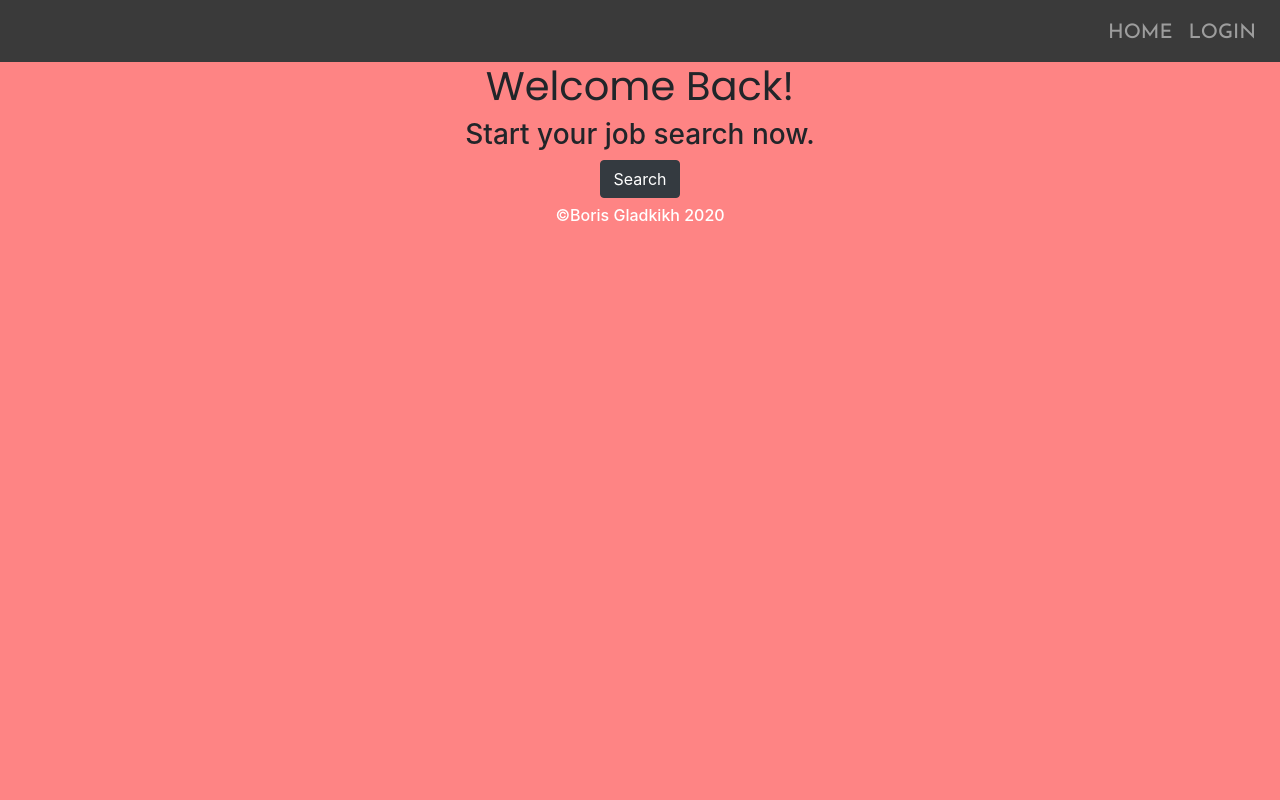
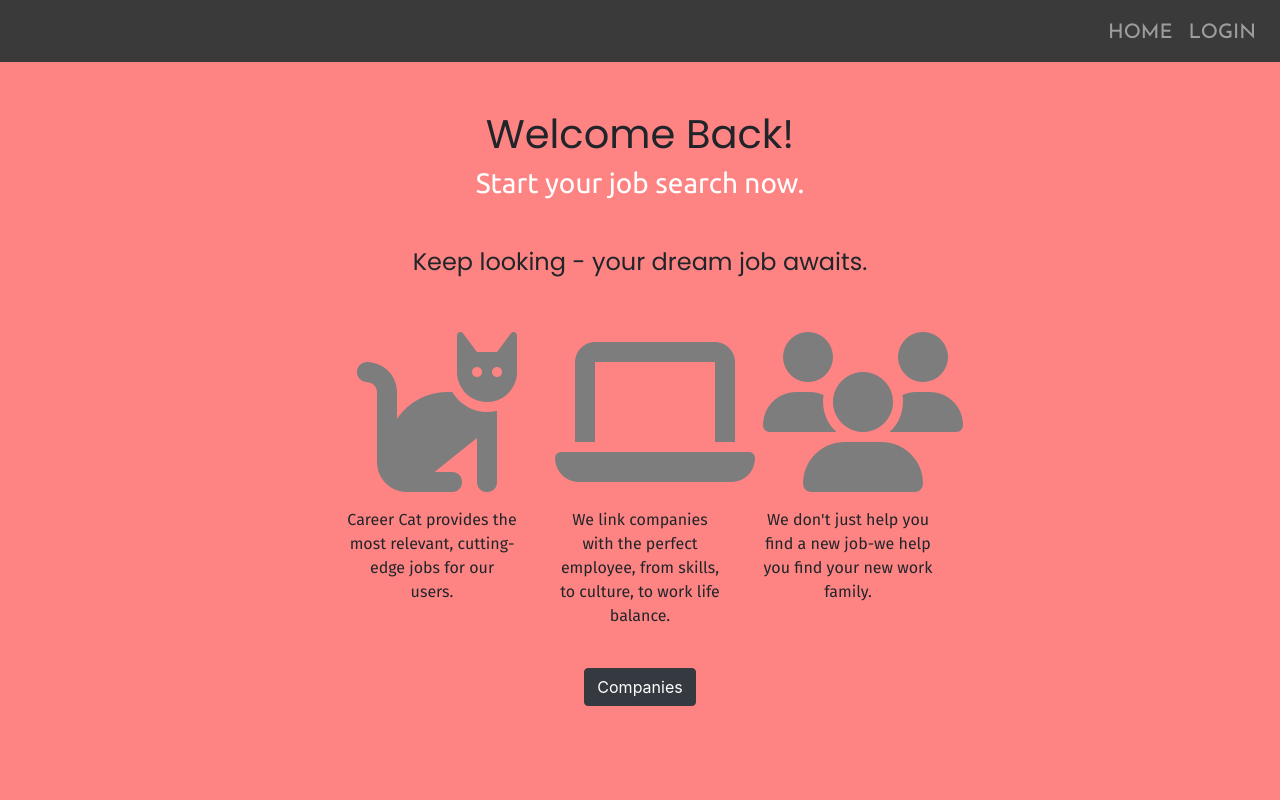
Before and after one commit to boris-gladkikh/react-jobly-frontend, a React (Create React App) app: page / in a window 1280 px wide. Shown: the top 800 px of the page. Built offline with nearby package versions, Linux system fonts and the light colour scheme; no server answers; sample sign-in values are in the browser's storage.

Commit message:
split div card into own component, finished styling.

```diff
--- a/src/Homepage.js
+++ b/src/Homepage.js
@@ -2,9 +2,7 @@
 import TokenContext from "./TokenContext";
 import { Link } from "react-router-dom";
 import Button from 'react-bootstrap/Button';
-import Row from 'react-bootstrap/Row';
-import Col from 'react-bootstrap/Col';
-import Container from 'react-bootstrap/Container';
+import HomepageCard from './HomepageCard';
 
 
 
@@ -14,10 +12,18 @@
 
   if (userName !== null) {
     return (
-      <div>
+      <div className="app">
+        <div className="mt-5 px-2">
         <h1 className="primary-font"> Welcome Back!</h1>
-        <h3> Start your job search now.</h3>
-        <Link to="/companies"><Button variant="dark">Search</Button></Link>
+        <h3 className="text-white secondary-font"> Start your job search now.</h3>
+        </div>
+        <div className="mt-5">
+        <h4 className="primary-font">Keep looking - your dream job awaits.</h4>
+        <HomepageCard />
+        <Link to="/companies">
+          <Button className="mt-4" variant="dark">Companies</Button>
+          </Link>
+      </div>
       </div>
     )
 
@@ -28,38 +34,7 @@
           <h1 className="primary-font">Welcome to Career Cat!</h1>
           <h2 className="text-white secondary-font">Find Your Purpose. Find Your Culture.</h2>
         </div>
-        <div className="w-50  mt-5 m-auto pt-5 px-2">
-          <Container>
-          <Row>
-            <Col xs="12" lg="4">
-              <div className="mx-1">
-              <i className=" fa-10x fas fa-cat"></i>
-                <p className="mt-3 card-font">
-                  Career Cat provides the most relevant, cutting-edge jobs for our users.
-                </p>
-              </div>
-            </Col>
-            <Col xs="12" lg="4">
-              <div className="mx-1">
-              <i className=" fa-10x fas fa-laptop"></i>
-                <p className="mt-3 card-font">
-                  We link companies with the perfect employee, from skills, to culture, to work life balance.
-                </p>
-              </div>
-            </Col>
-            <Col xs="12" lg="4">
-              <div className="mx-1">
-                <i className=" fa-10x fas fa-users"></i>
-                <p className="mt-3 card-font">
-                  We don't just help you find a new job-we help you find your new work family.
-                </p>
-              </div>
-            </Col>
-
-          </Row>
-          </Container>
-        </div>
-
+        <HomepageCard />
         <div className="mt-5">
         <h4 className="primary-font">Log in or sign up to start your search today.</h4>
         <Link to="/login">
--- /dev/null
+++ b/src/HomepageCard.css
@@ -0,0 +1,8 @@
+.cardie:hover {
+  color: white;
+}
+
+.cardie i:hover,
+i .cardie:hover{
+  color:white;
+}
--- /dev/null
+++ b/src/HomepageCard.js
@@ -0,0 +1,46 @@
+import React from 'react';
+import Row from 'react-bootstrap/Row';
+import Col from 'react-bootstrap/Col';
+import Container from 'react-bootstrap/Container';
+import './HomepageCard.css';
+
+
+function HomepageCard(){
+  return (
+    <div className="w-50 mt-5 m-auto pt-5 px-2">
+    <Container>
+    <Row>
+      <Col xs="12" lg="4">
+        <div className="mx-1 cardie">
+        <i className=" fa-10x fas fa-cat"></i>
+          <p className="mt-3 card-font">
+            Career Cat provides the most relevant, cutting-edge jobs for our users.
+          </p>
+        </div>
+      </Col>
+      <Col xs="12" lg="4">
+        <div className="mx-1 cardie">
+        <i className=" fa-10x fas fa-laptop"></i>
+          <p className="mt-3 card-font">
+            We link companies with the perfect employee, from skills, to culture, to work life balance.
+          </p>
+        </div>
+      </Col>
+      <Col xs="12" lg="4">
+        <div className="mx-1 cardie">
+          <i className=" fa-10x fas fa-users"></i>
+          <p className="mt-3 card-font">
+            We don't just help you find a new job-we help you find your new work family.
+          </p>
+        </div>
+      </Col>
+
+    </Row>
+    </Container>
+  </div>
+
+  )
+
+}
+
+export default HomepageCard
```
